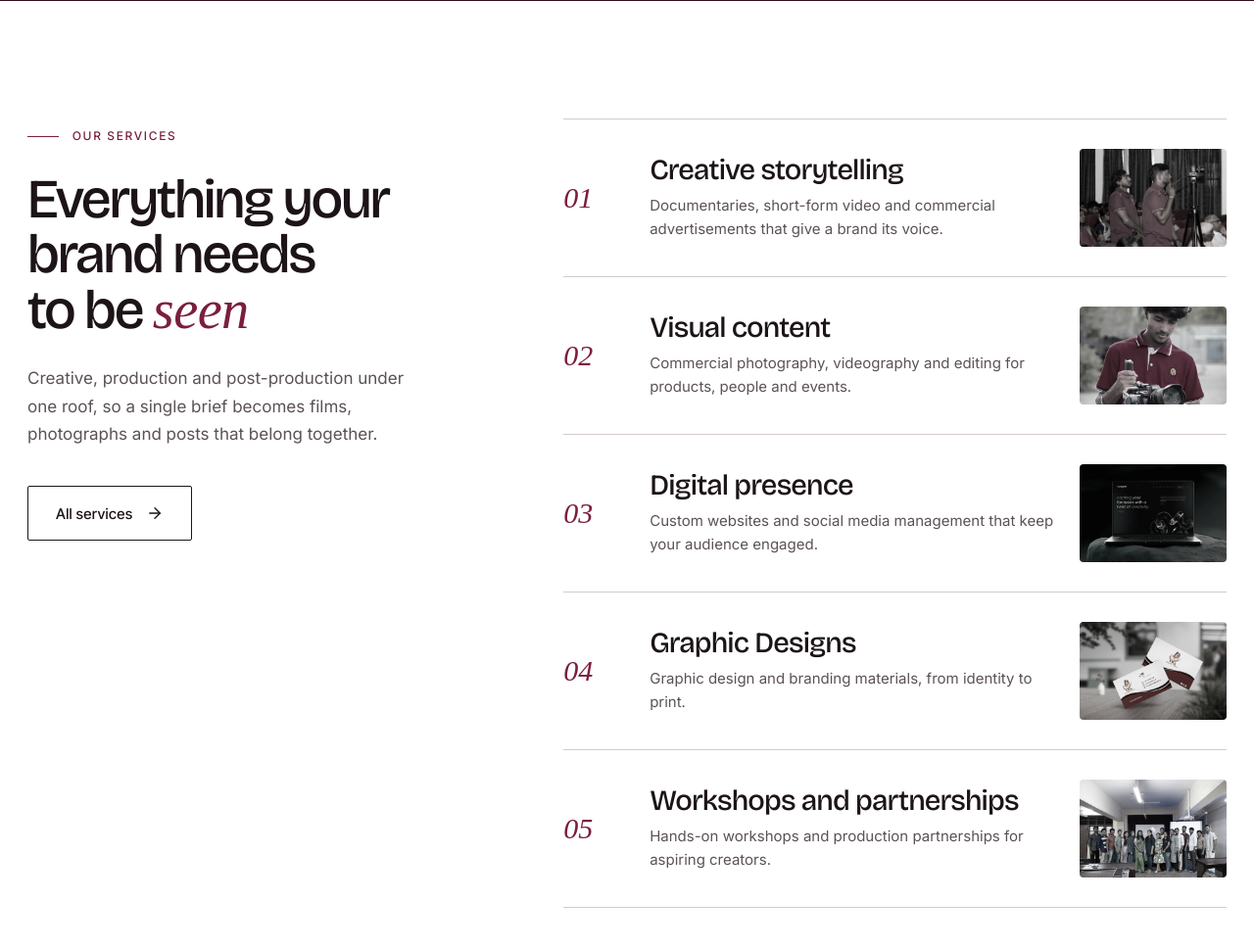
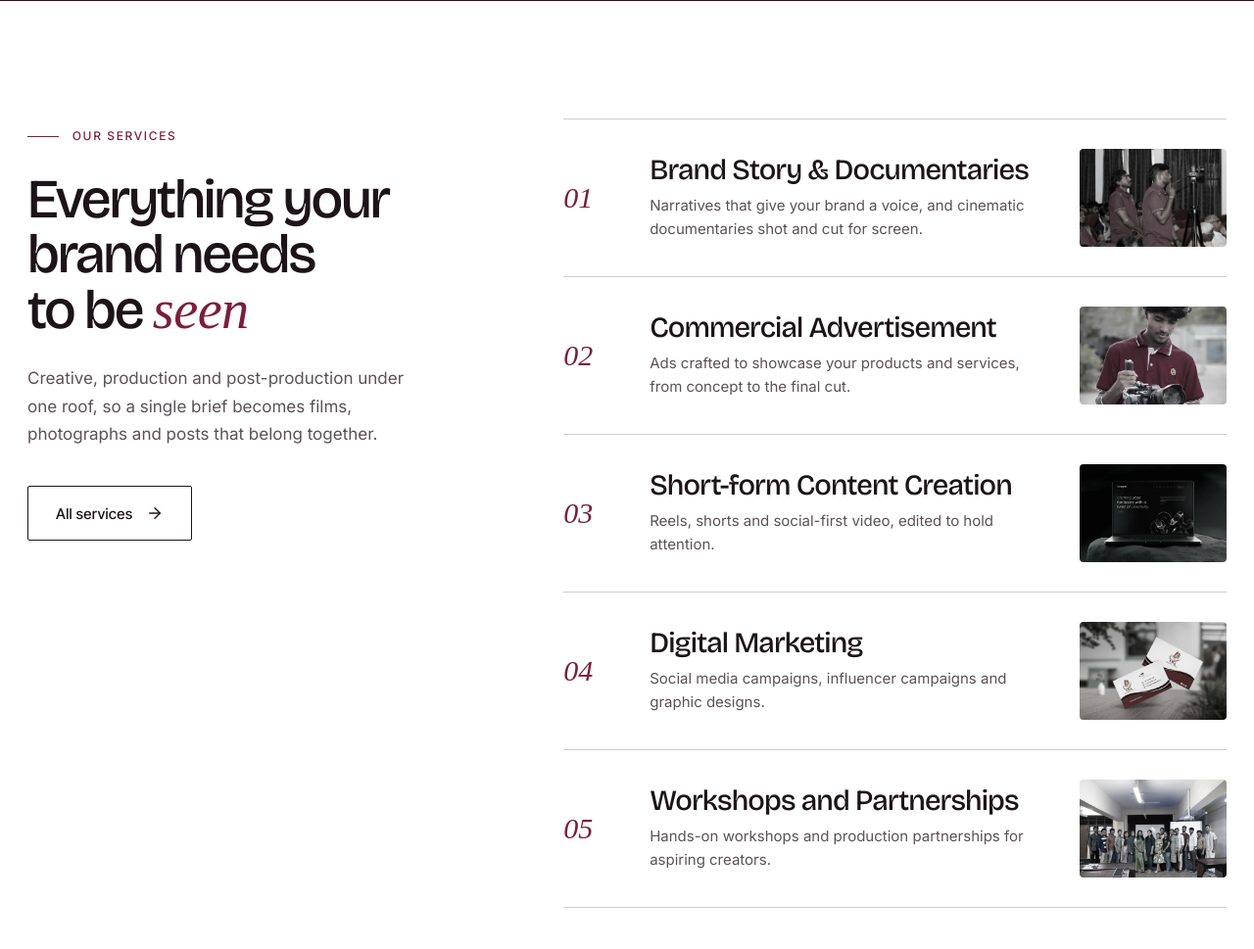
Before and after one commit to habbgate/yarlcreators, a PHP site: page / in a window 1280 px wide. Shown: the part 1974-2943 px from the top of the page at 98% size. Run offline with PHP 8.4, Linux system fonts and the light colour scheme; data comes from the database, SQL or seed files in the repository; data that the repository does not hold is empty; some web fonts are replaced.

Commit message:
Home: service list shows the five updated services
Co-Authored-By: Claude Haiku 5.5 <noreply@anthropic.com>

```diff
--- a/index.php
+++ b/index.php
@@ -60,11 +60,11 @@ include __DIR__ . '/includes/header.php';
       <a class="btn outline" href="/services">All services <span class="arr"><svg viewBox="0 0 24 24" fill="none" stroke="currentColor" stroke-width="1.8" stroke-linecap="round" stroke-linejoin="round" aria-hidden="true"><path d="M5 12h14"/><path d="m12 5 7 7-7 7"/></svg></span></a>
     </div>
     <ol class="svc-list">
-      <li><a class="srow reveal" href="/services#storytelling"><span class="ic"><svg viewBox="0 0 24 24" fill="none" stroke="currentColor" stroke-width="1.8" stroke-linecap="round" stroke-linejoin="round" aria-hidden="true"><path d="m16 13 5.223 3.482a.5.5 0 0 0 .777-.416V7.87a.5.5 0 0 0-.752-.432L16 10.5"/><rect x="2" y="6" width="14" height="12" rx="2"/></svg></span><div><h3>Creative storytelling</h3><p>Documentaries, short-form video and commercial advertisements that give a brand its voice.</p></div><img src="/images/2025/08/540882654_768292029300153_6998871547980025643_n.jpg" alt="" loading="lazy"></a></li>
-      <li><a class="srow reveal" href="/services#visual-content"><span class="ic"><svg viewBox="0 0 24 24" fill="none" stroke="currentColor" stroke-width="1.8" stroke-linecap="round" stroke-linejoin="round" aria-hidden="true"><path d="M14.5 4h-5L7 7H4a2 2 0 0 0-2 2v9a2 2 0 0 0 2 2h16a2 2 0 0 0 2-2V9a2 2 0 0 0-2-2h-3l-2.5-3z"/><circle cx="12" cy="13" r="3"/></svg></span><div><h3>Visual content</h3><p>Commercial photography, videography and editing for products, people and events.</p></div><img src="/images/2025/08/vwevwewew.jpg" alt="" loading="lazy"></a></li>
-      <li><a class="srow reveal" href="/services#digital-presence"><span class="ic"><svg viewBox="0 0 24 24" fill="none" stroke="currentColor" stroke-width="1.8" stroke-linecap="round" stroke-linejoin="round" aria-hidden="true"><rect width="20" height="14" x="2" y="3" rx="2"/><line x1="8" x2="16" y1="21" y2="21"/><line x1="12" x2="12" y1="17" y2="21"/></svg></span><div><h3>Digital presence</h3><p>Custom websites and social media management that keep your audience engaged.</p></div><img src="/images/2025/08/1245.jpg" alt="" loading="lazy"></a></li>
-      <li><a class="srow reveal" href="/services#digital-marketing"><span class="ic"><svg viewBox="0 0 24 24" fill="none" stroke="currentColor" stroke-width="1.8" stroke-linecap="round" stroke-linejoin="round" aria-hidden="true"><path d="M12 20h9"/><path d="M16.5 3.5a2.12 2.12 0 0 1 3 3L7 19l-4 1 1-4Z"/></svg></span><div><h3>Graphic Designs</h3><p>Graphic design and branding materials, from identity to print.</p></div><img src="/images/2025/08/12111.jpg" alt="" loading="lazy"></a></li>
-      <li><a class="srow reveal" href="/services#workshops"><span class="ic"><svg viewBox="0 0 24 24" fill="none" stroke="currentColor" stroke-width="1.8" stroke-linecap="round" stroke-linejoin="round" aria-hidden="true"><path d="M16 21v-2a4 4 0 0 0-4-4H6a4 4 0 0 0-4 4v2"/><circle cx="9" cy="7" r="4"/><path d="M22 21v-2a4 4 0 0 0-3-3.87"/><path d="M16 3.13a4 4 0 0 1 0 7.75"/></svg></span><div><h3>Workshops and partnerships</h3><p>Hands-on workshops and production partnerships for aspiring creators.</p></div><img src="/images/2025/08/1425.jpg" alt="" loading="lazy"></a></li>
+      <li><a class="srow reveal" href="/services#brand-story-documentaries"><span class="ic"><svg viewBox="0 0 24 24" fill="none" stroke="currentColor" stroke-width="1.8" stroke-linecap="round" stroke-linejoin="round" aria-hidden="true"><path d="m16 13 5.223 3.482a.5.5 0 0 0 .777-.416V7.87a.5.5 0 0 0-.752-.432L16 10.5"/><rect x="2" y="6" width="14" height="12" rx="2"/></svg></span><div><h3>Brand Story & Documentaries</h3><p>Narratives that give your brand a voice, and cinematic documentaries shot and cut for screen.</p></div><img src="/images/2025/08/540882654_768292029300153_6998871547980025643_n.jpg" alt="" loading="lazy"></a></li>
+      <li><a class="srow reveal" href="/services#commercial-advertisement"><span class="ic"><svg viewBox="0 0 24 24" fill="none" stroke="currentColor" stroke-width="1.8" stroke-linecap="round" stroke-linejoin="round" aria-hidden="true"><path d="M14.5 4h-5L7 7H4a2 2 0 0 0-2 2v9a2 2 0 0 0 2 2h16a2 2 0 0 0 2-2V9a2 2 0 0 0-2-2h-3l-2.5-3z"/><circle cx="12" cy="13" r="3"/></svg></span><div><h3>Commercial Advertisement</h3><p>Ads crafted to showcase your products and services, from concept to the final cut.</p></div><img src="/images/2025/08/vwevwewew.jpg" alt="" loading="lazy"></a></li>
+      <li><a class="srow reveal" href="/services#short-form"><span class="ic"><svg viewBox="0 0 24 24" fill="none" stroke="currentColor" stroke-width="1.8" stroke-linecap="round" stroke-linejoin="round" aria-hidden="true"><rect width="20" height="14" x="2" y="3" rx="2"/><line x1="8" x2="16" y1="21" y2="21"/><line x1="12" x2="12" y1="17" y2="21"/></svg></span><div><h3>Short-form Content Creation</h3><p>Reels, shorts and social-first video, edited to hold attention.</p></div><img src="/images/2025/08/1245.jpg" alt="" loading="lazy"></a></li>
+      <li><a class="srow reveal" href="/services#digital-marketing"><span class="ic"><svg viewBox="0 0 24 24" fill="none" stroke="currentColor" stroke-width="1.8" stroke-linecap="round" stroke-linejoin="round" aria-hidden="true"><path d="M12 20h9"/><path d="M16.5 3.5a2.12 2.12 0 0 1 3 3L7 19l-4 1 1-4Z"/></svg></span><div><h3>Digital Marketing</h3><p>Social media campaigns, influencer campaigns and graphic designs.</p></div><img src="/images/2025/08/12111.jpg" alt="" loading="lazy"></a></li>
+      <li><a class="srow reveal" href="/services#workshops"><span class="ic"><svg viewBox="0 0 24 24" fill="none" stroke="currentColor" stroke-width="1.8" stroke-linecap="round" stroke-linejoin="round" aria-hidden="true"><path d="M16 21v-2a4 4 0 0 0-4-4H6a4 4 0 0 0-4 4v2"/><circle cx="9" cy="7" r="4"/><path d="M22 21v-2a4 4 0 0 0-3-3.87"/><path d="M16 3.13a4 4 0 0 1 0 7.75"/></svg></span><div><h3>Workshops and Partnerships</h3><p>Hands-on workshops and production partnerships for aspiring creators.</p></div><img src="/images/2025/08/1425.jpg" alt="" loading="lazy"></a></li>
     </ol>
   </div>
 </section>
```
